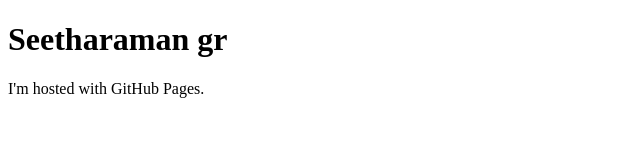
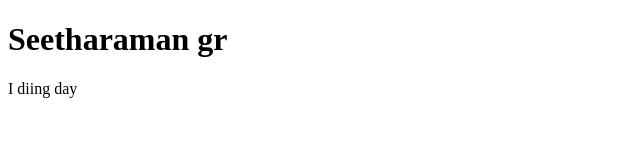
Before and after one commit to grsind19/grsind19.github.io, a plain HTML site: page index.html in a window 1280 px wide. Shown: the whole page, without its empty margins (0-640 px from the left). Drawn offline with Linux system fonts and the light colour scheme.

Commit message:
new changes
created env

```diff
--- a/index.html
+++ b/index.html
@@ -2,6 +2,6 @@
 <html>
 <body>
 <h1>Seetharaman gr</h1>
-<p>I'm hosted with GitHub Pages.</p>
+<p>I diing day</p>
 </body>
 </html>
```
